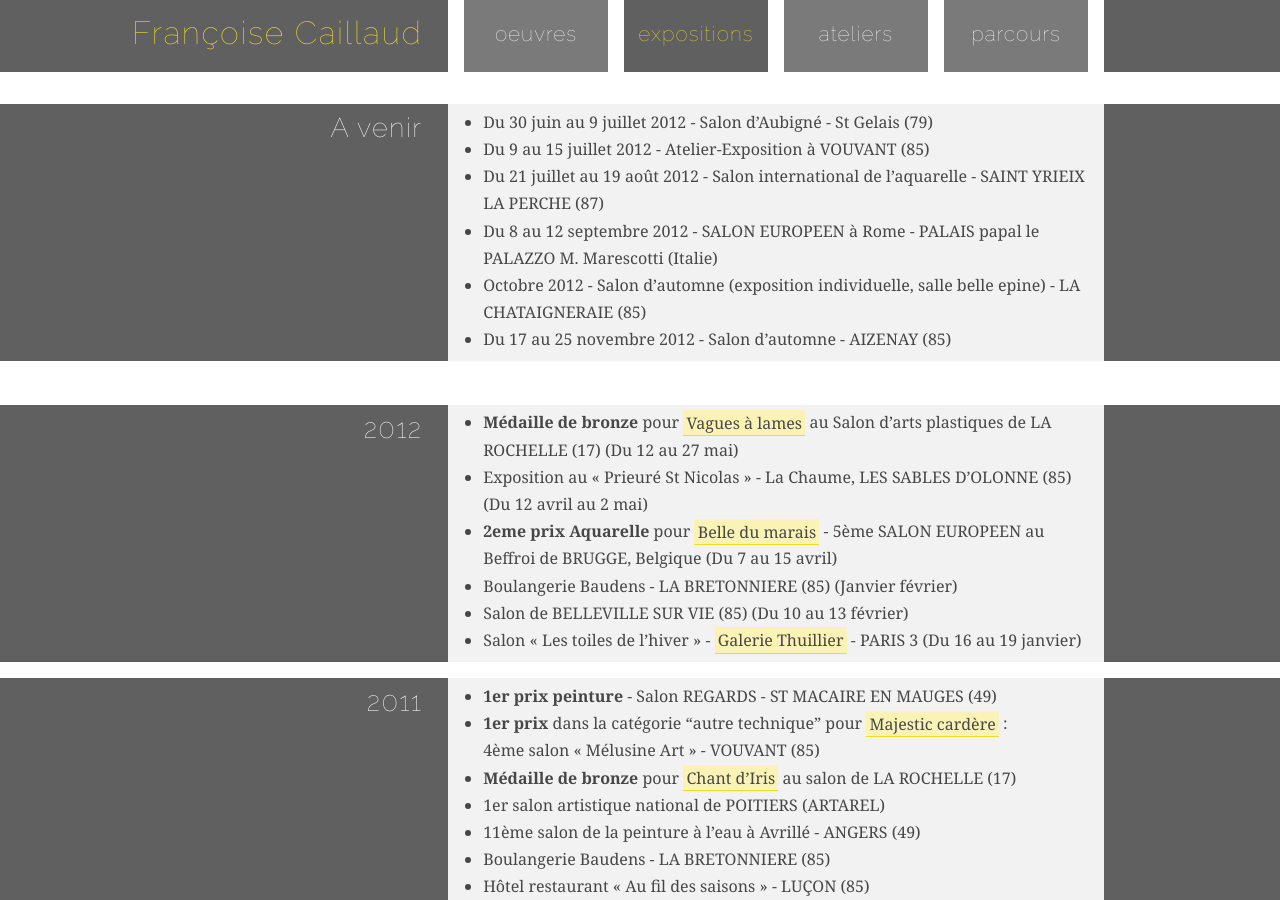
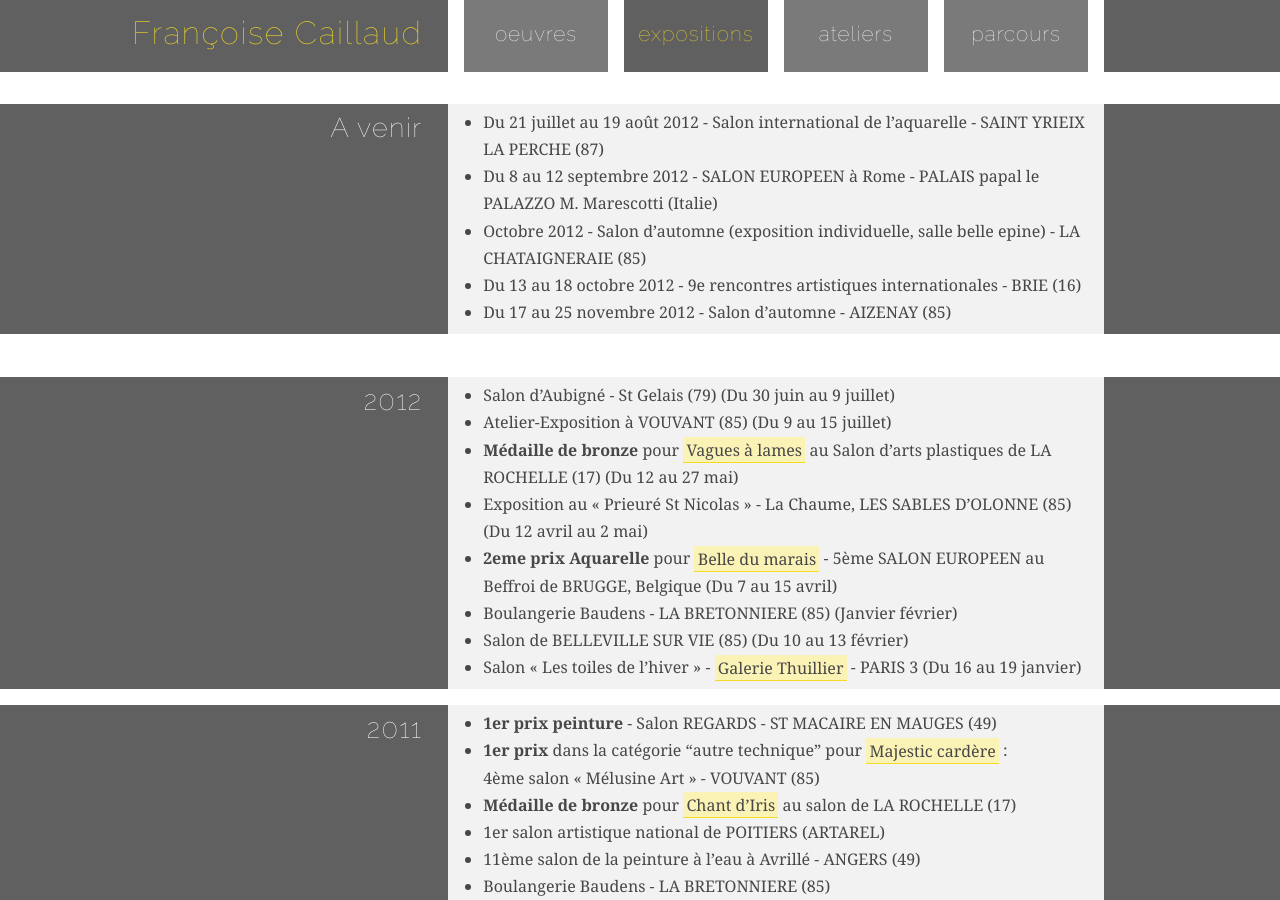
Before and after one commit to farnoux/fcaillaud.fr, a Jekyll site: the page built from expositions/index.html, in a window 1280 px wide and 900 px high. Built offline with Jekyll 4.4.1, drawn with Linux system fonts in a browser that asks for light colours.

Commit message:
Update expos.

```diff
--- a/_includes/expositions/2012.md
+++ b/_includes/expositions/2012.md
@@ -1,4 +1,6 @@
 
+* Salon d’Aubigné - St Gelais (79) (Du 30 juin au 9 juillet)
+* Atelier-Exposition à VOUVANT (85) (Du 9 au 15 juillet)
 * **Médaille de bronze** pour [Vagues à lames][2] au Salon d’arts plastiques de LA ROCHELLE (17) (Du 12 au 27 mai)
 * Exposition au « Prieuré St Nicolas » - La Chaume, LES SABLES D'OLONNE (85) (Du 12 avril au 2 mai)
 * **2eme prix Aquarelle** pour [Belle du marais][1] - 5ème SALON EUROPEEN au Beffroi de BRUGGE, Belgique (Du 7 au 15 avril)
--- a/_includes/expositions/soon.md
+++ b/_includes/expositions/soon.md
@@ -1,7 +1,6 @@
 
-* Du 30 juin au 9 juillet 2012 - Salon d’Aubigné - St Gelais (79)
-* Du 9 au 15 juillet 2012 - Atelier-Exposition à VOUVANT (85)
 * Du 21 juillet au 19 août 2012 - Salon international de l'aquarelle - SAINT YRIEIX LA PERCHE (87)
 * Du 8 au 12 septembre 2012 - SALON EUROPEEN à Rome - PALAIS papal le PALAZZO M.&nbsp;Marescotti (Italie)
 * Octobre 2012 - Salon d’automne (exposition individuelle, salle belle epine) - LA CHATAIGNERAIE (85)
+* Du 13 au 18 octobre 2012 - 9e rencontres artistiques internationales - BRIE (16)
 * Du 17 au 25 novembre 2012 - Salon d’automne - AIZENAY (85)
```
